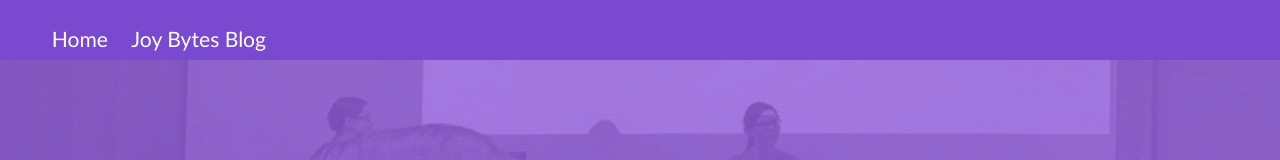
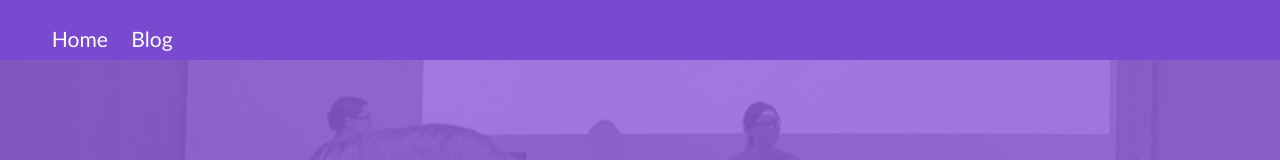
Before and after one commit to CompSciLauren/compscilauren.github.io, a React (Create React App) app: page / in a window 1280 px wide. Shown: the top 160 px of the page. Built offline with nearby package versions, Linux system fonts and the light colour scheme.

Commit message:
Fix navbar blog title

```diff
--- a/src/App.js
+++ b/src/App.js
@@ -18,7 +18,7 @@ function App() {
             </li>
             <li>
               <a className="aTagOnNavbar" href="/blog">
-                Joy Bytes Blog
+                Blog
               </a>
             </li>
           </ul>
```
